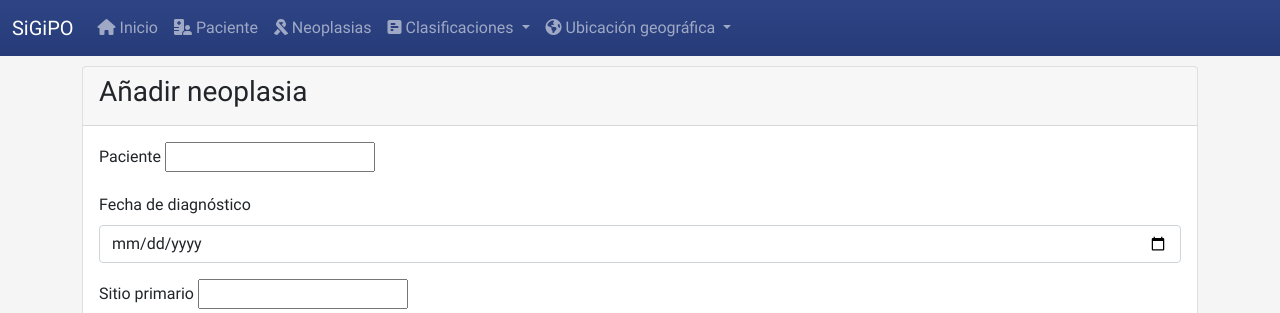
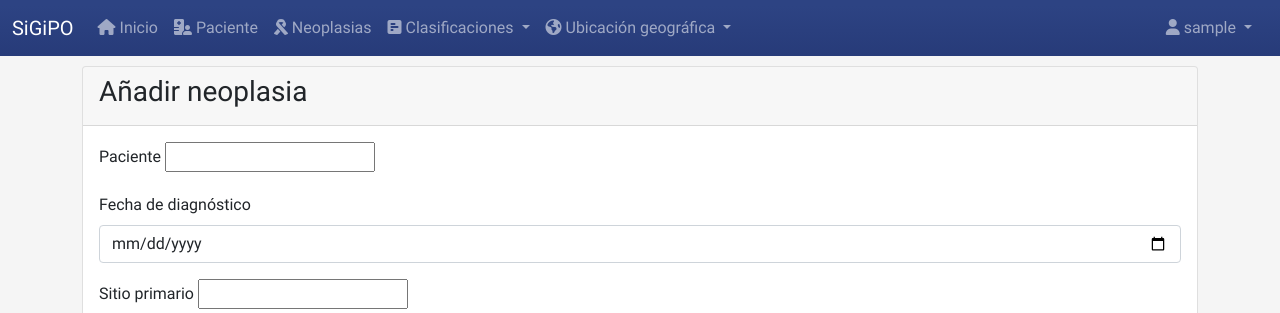
Before and after one commit to lazaroah02/sigipo, a Django app: page /neoplasm/neoplasm/create/ in a window 1280 px wide. Shown: the top 313 px of the page. Run offline with Django 3.2, Linux system fonts and the light colour scheme; the visitor is signed in with stand-in values (Sample User, id 1); parts of the project's set-up code (start-up, migrations or seed data) failed here and were passed over; some libraries are stand-ins or nearby versions.

Commit message:
Added logout feature

```diff
--- a/config/settings/base.py
+++ b/config/settings/base.py
@@ -160,3 +160,5 @@ VERSION_CHECKS = {
 SELECT2_JS = ""
 SELECT2_CSS = ""
 SELECT2_I18N_PATH = ""
+
+LOGOUT_REDIRECT_URL = "/"
--- a/sigipo/templates/base.html
+++ b/sigipo/templates/base.html
@@ -86,6 +86,25 @@
               </ul>
             </li>
           </ul>
+          <div class="d-flex">
+            <ul class="navbar-nav me-2">
+              <li class="nav-item dropdown">
+                <a class="nav-link dropdown-toggle"
+                   href="#"
+                   id="geographicLocatioDropDownn"
+                   role="button"
+                   data-bs-toggle="dropdown"
+                   aria-expanded="false">
+                   <i class="fa-solid fa-user"></i> {{ request.user.username }}
+                </a>
+                <ul class="dropdown-menu" aria-labelledby="geographicLocationDropDown">
+                  <li>
+                    <a class="dropdown-item" href="{% url 'admin:logout' %}"><i class="fa-solid fa-right-from-bracket"></i> Salir</a>
+                  </li>
+                </ul>
+              </li>
+            </ul>
+          </div>
         </div>
       </div>
     </nav>
```
